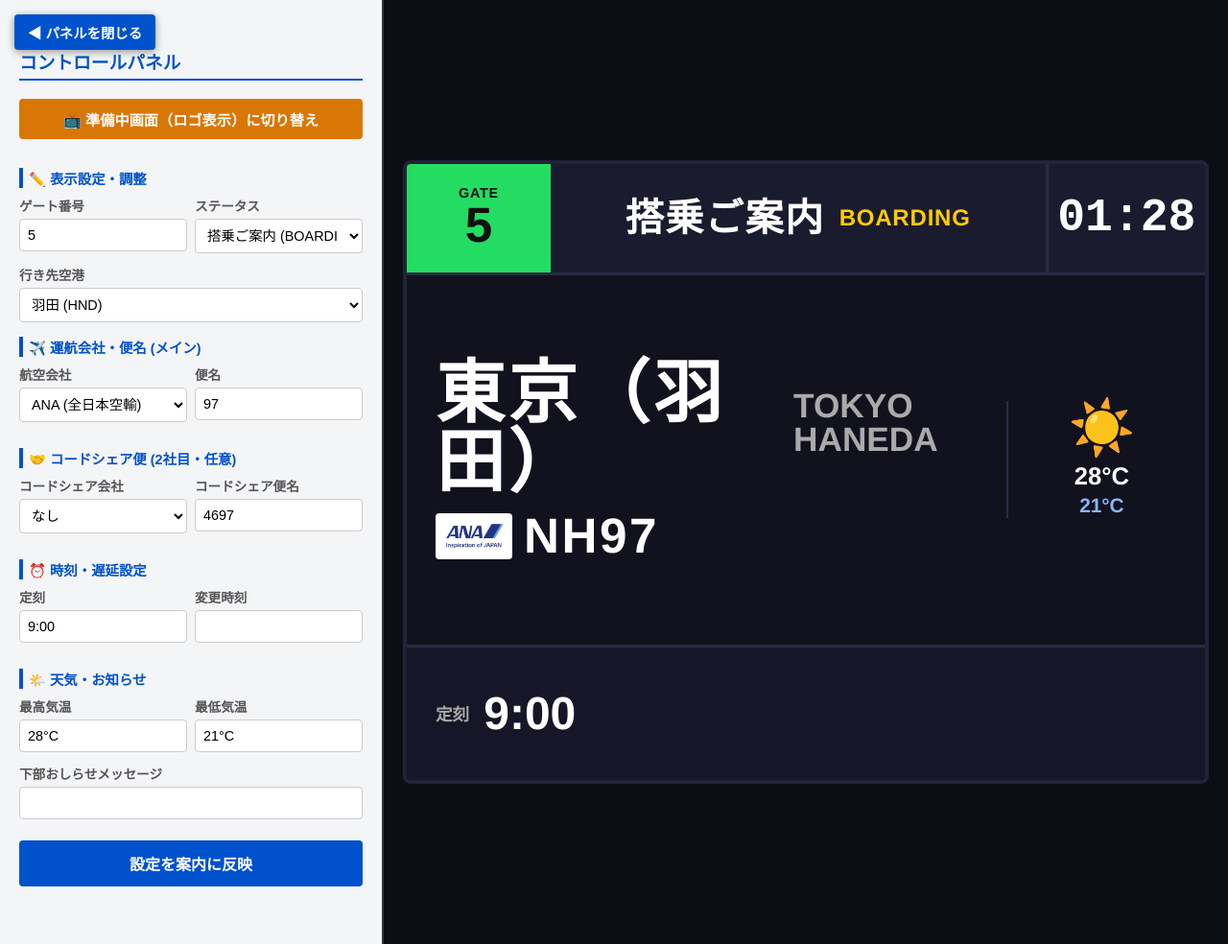
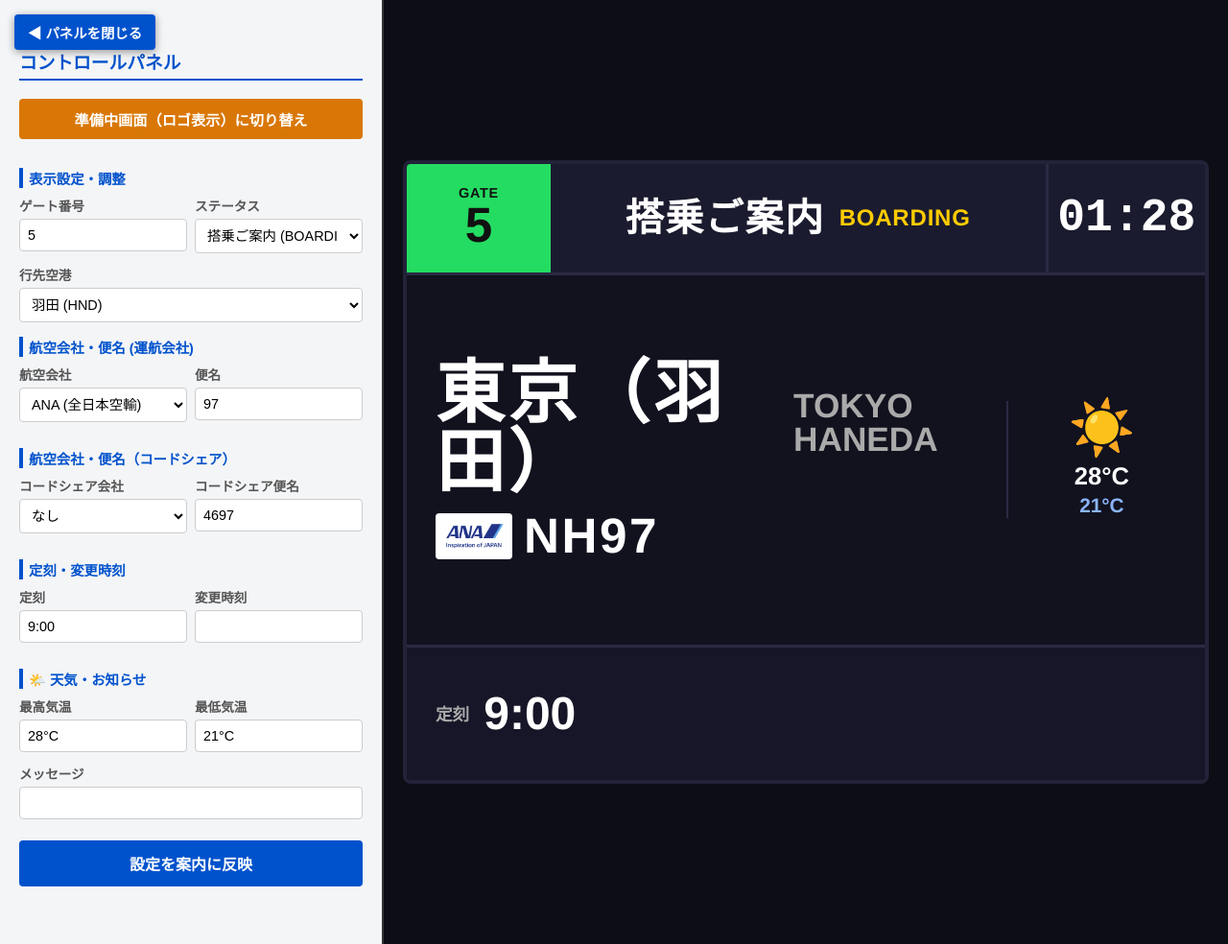
Before and after one commit to s025101/flight-app, a Flask app: page / in a window 1280 px wide. Shown: the whole page at 96% size. Run offline with Flask 3, Linux system fonts and the light colour scheme.

Commit message:
Update labels and section titles in main.html

```diff
--- a/templates/main.html
+++ b/templates/main.html
@@ -362,10 +362,10 @@
     <h3>コントロールパネル</h3>
 
     <button type="button" class="btn-mode" id="btnToggleMode" onclick="toggleStandbyMode()">
-      📺 準備中画面（ロゴ表示）に切り替え
+      準備中画面（ロゴ表示）に切り替え
     </button>
 
-    <div class="section-title">✏️ 表示設定・調整</div>
+    <div class="section-title">表示設定・調整</div>
     <form id="adminForm">
 
       <div class="row">
@@ -388,7 +388,7 @@
       </div>
 
       <div class="form-group">
-        <label>行き先空港</label>
+        <label>行先空港</label>
         <select id="destination" onchange="onDestinationChange()">
           <optgroup label="北海道">
             <option value="新千歳" data-en="NEW CHITOSE" data-lat="42.775" data-lon="141.692">新千歳 (CTS)</option>
@@ -481,7 +481,7 @@
         </select>
       </div>
 
-      <div class="section-title">✈️ 運航会社・便名 (メイン)</div>
+      <div class="section-title">航空会社・便名 (運航会社)</div>
       <div class="row">
         <div class="form-group">
           <label>航空会社</label>
@@ -511,7 +511,7 @@
         </div>
       </div>
 
-      <div class="section-title">🤝 コードシェア便 (2社目・任意)</div>
+      <div class="section-title">航空会社・便名（コードシェア）</div>
       <div class="row">
         <div class="form-group">
           <label>コードシェア会社</label>
@@ -541,7 +541,7 @@
         </div>
       </div>
 
-      <div class="section-title">⏰ 時刻・遅延設定</div>
+      <div class="section-title">定刻・変更時刻</div>
       <div class="row">
         <div class="form-group">
           <label>定刻</label>
@@ -565,7 +565,7 @@
         </div>
       </div>
       <div class="form-group">
-        <label>下部おしらせメッセージ</label>
+        <label>メッセージ</label>
         <input type="text" id="notice_message" value="">
       </div>
 
```
